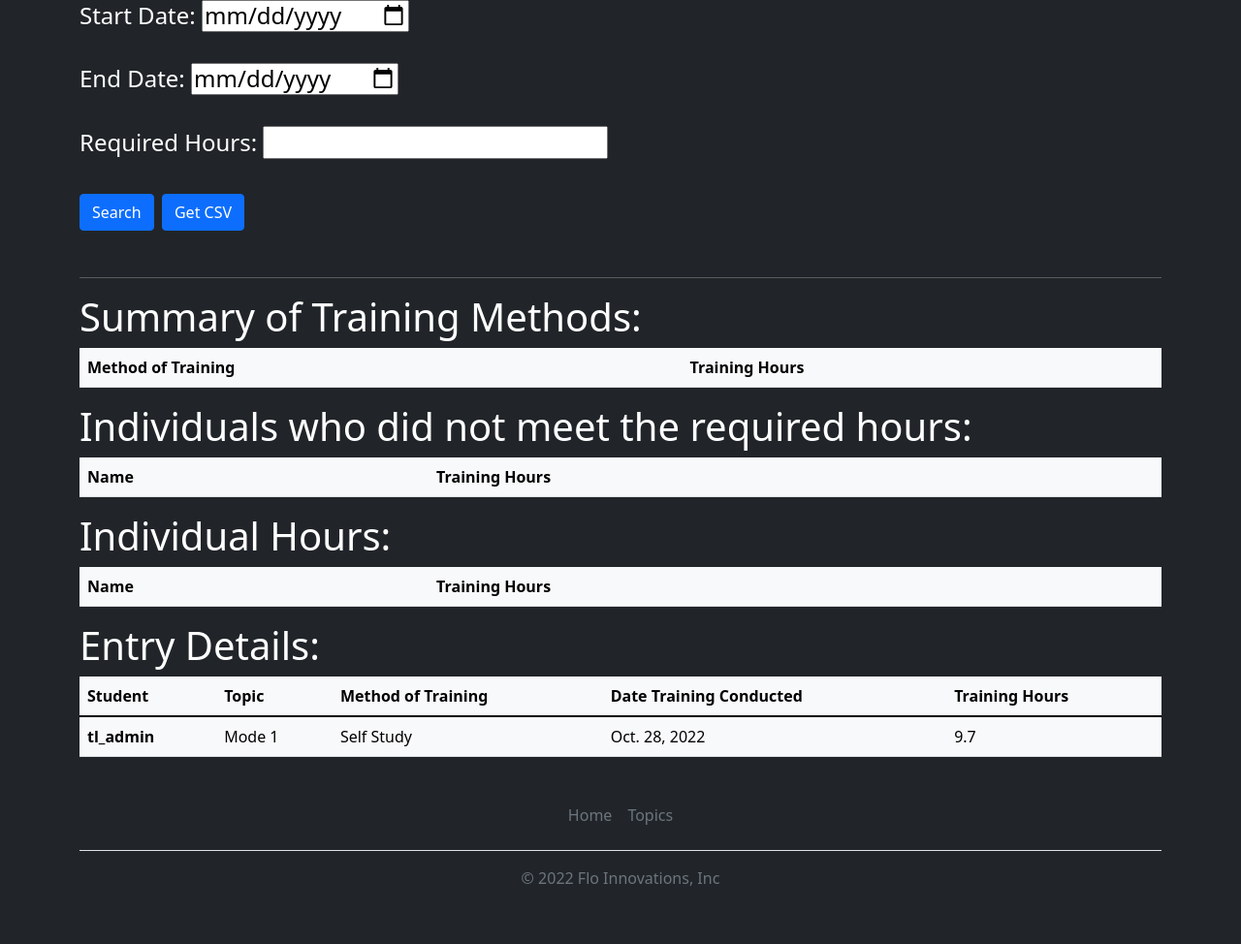
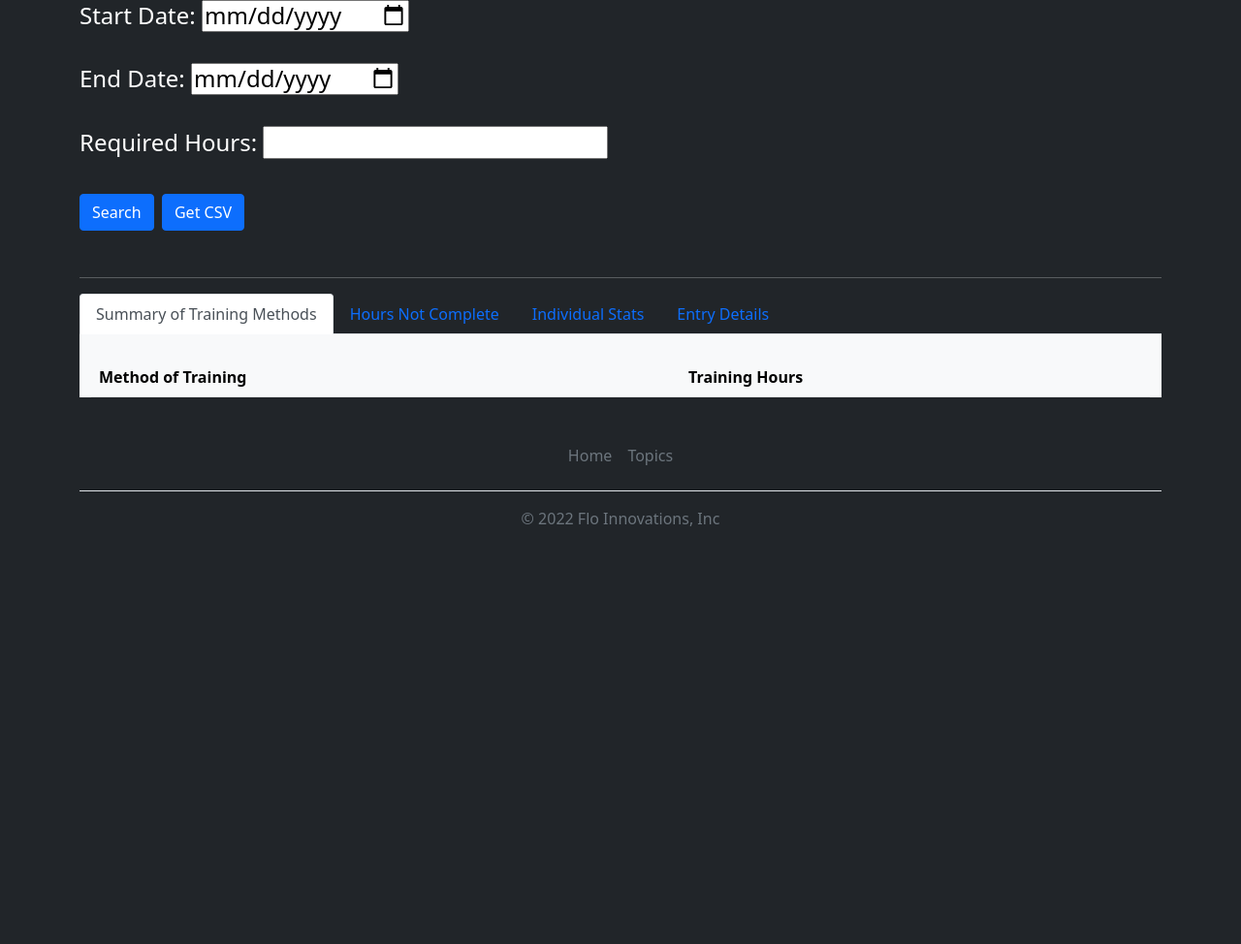
Before and after one commit to gflorkowski4/traininglogsbyflo, a Django app: page /users/search_results/ in a window 1280 px wide. Shown: the part 128-1102 px from the top of the page at 97% size. After the commit the page ends 671 px from the top, so only its background shows below. Run offline with Django 4.2, Linux system fonts and the light colour scheme; a user stored in the database is signed in; data comes from the database, SQL or seed files in the repository; lists and menus that the app fills with data are empty; some libraries are stand-ins or nearby versions.

Commit message:
transformed search results page

```diff
--- a/users/templates/registration/admin_dashboard.html
+++ b/users/templates/registration/admin_dashboard.html
@@ -94,4 +94,6 @@
     </div>
   </body>
 
+
+
   {% endblock content %}
--- a/users/templates/registration/search_results.html
+++ b/users/templates/registration/search_results.html
@@ -13,12 +13,33 @@
   </br>
   <h4>Required Hours: <input type="number" name="req_hours" /></h4>
   </br>
-  <h2><input class='btn btn-primary' type="submit" value="Search" /> <a href="{% url 'users:results_csv' %}" class="btn btn-primary">Get CSV</a> </h2>
+  <h2><input class='btn btn-primary' type="submit" value="Search" /> <a href="{% url 'users:results_csv' %}"
+      class="btn btn-primary">Get CSV</a> </h2>
 </form>
 </br>
 
 <hr />
-<h1>Summary of Training Methods:</h1>
+<body>
+  <!-- Nav tabs -->
+  <ul class="nav nav-tabs">
+    <li class="nav-item">
+      <a class="nav-link active" data-bs-toggle="tab" href="#home">Summary of Training Methods</a>
+    </li>
+    <li class="nav-item">
+      <a class="nav-link" data-bs-toggle="tab" href="#menu1">Hours Not Complete</a>
+    </li>
+    <li class="nav-item">
+      <a class="nav-link" data-bs-toggle="tab" href="#menu2">Individual Stats</a>
+    </li>
+    <li class="nav-item">
+      <a class="nav-link" data-bs-toggle="tab" href="#menu3">Entry Details</a>
+    </li>
+  </ul>
+
+  <!-- Tab panes -->
+  <div class="tab-content">
+    <div class="tab-pane container bg-light active" id="home">
+    </br>
       <table class="table table-light table-hover">
         <thead>
           <tr>
@@ -36,13 +57,15 @@
           </tr>
         </tbody>
       </table>
-
-<h1>Individuals who did not meet the required hours:</h1>
+    </div>
+    <div class="tab-pane container bg-light" id="menu1">
+    </br>
       <table class="table table-light table-hover">
         <thead>
           <tr>
             <th scope="col">Name</th>
             <th scope="col">Training Hours</th>
+            <th scope="col">Role</th>
           </tr>
         </thead>
 
@@ -51,12 +74,14 @@
           <tr>
             <th scope="row">{{ user.first_name }} {{ user.last_name }}</th>
             <td>{{ hours }}</td>
+            <td>{{ user.profile.role }}</td>
           </tr>
           {% endfor %}
         </tbody>
       </table>
-
-<h1>Individual Hours:</h1>
+    </div>
+    <div class="tab-pane container bg-light" id="menu2">
+    </br>
       <table class="table table-light table-hover">
         <thead>
           <tr>
@@ -74,8 +99,9 @@
           {% endfor %}
         </tbody>
       </table>
-
-<h1>Entry Details:</h1>
+    </div>
+    <div class="tab-pane container bg-light" id="menu3">
+    </br>
       <table class="table table-light table-hover">
         <thead>
           <tr>
@@ -98,5 +124,8 @@
           {% endfor %}
         </tbody>
       </table>
+    </div>
+  </div>
+</body>
 
 {% endblock content %}
```
Lines whose indentation alone changed are shown as unchanged.
